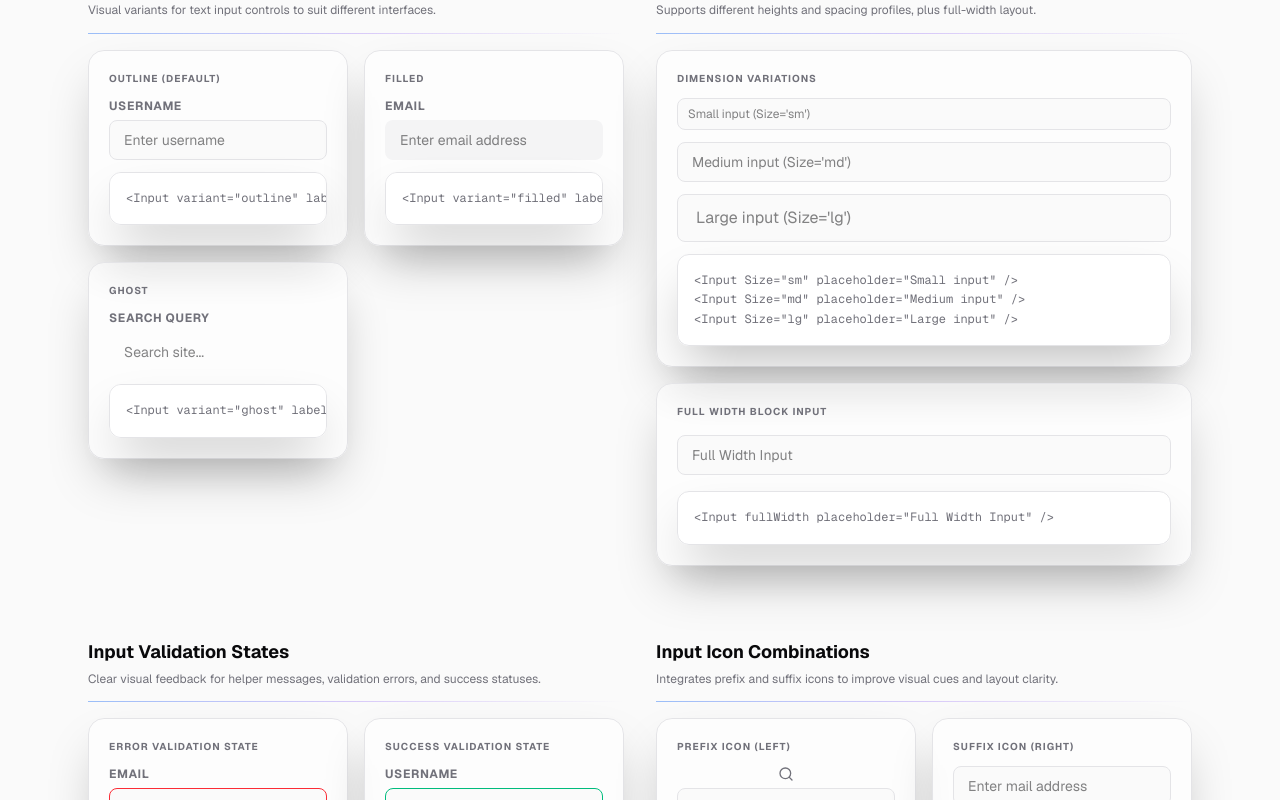
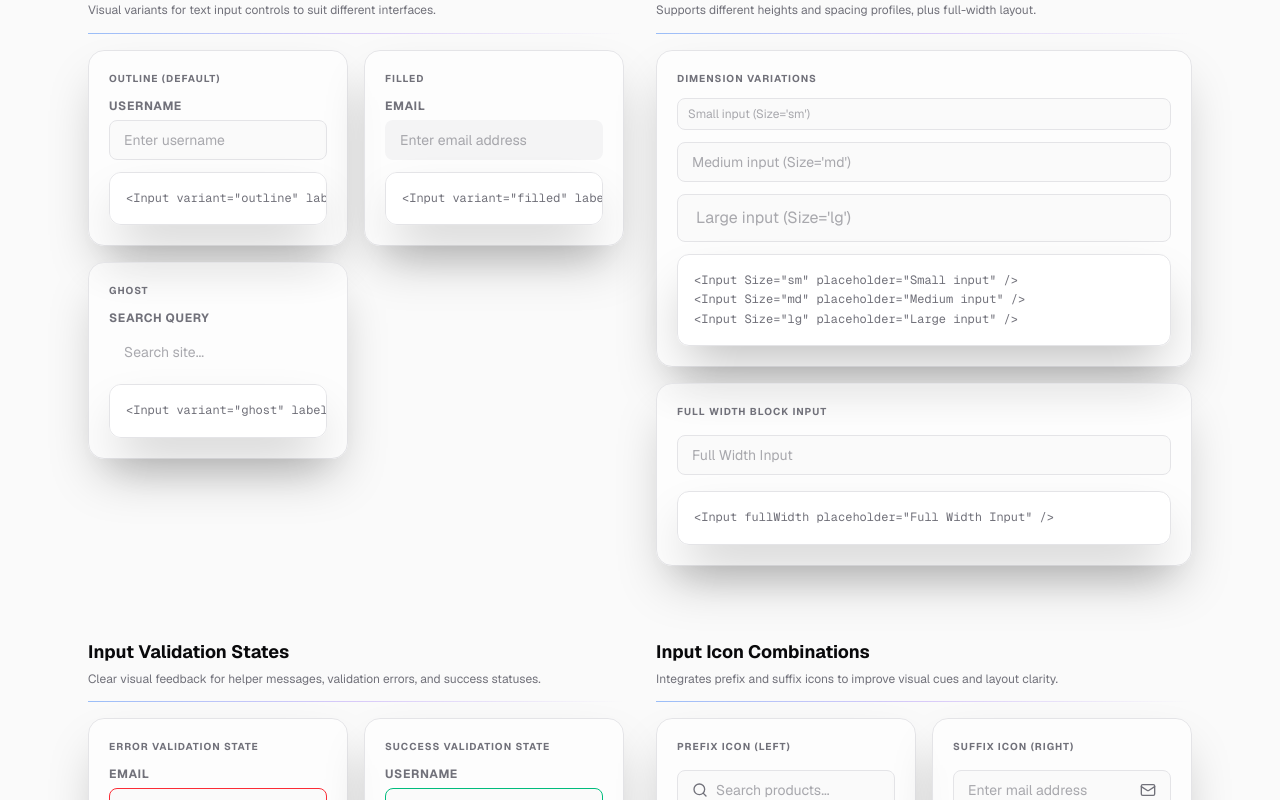
Before and after one commit to Ahmed-Hossam1/next-rendering-playground, a Next.js app: page / in a window 1280 px wide. Shown: the part 3140-3940 px from the top of the page. Built offline with nearby package versions, Linux system fonts and the light colour scheme.

Commit message:
fix icon appear

```diff
--- a/src/components/Input.tsx
+++ b/src/components/Input.tsx
@@ -98,15 +98,7 @@ const Input = React.forwardRef<HTMLInputElement, InputProps>(
             {label}
           </label>
         )}
-        {leftIcon && (
-          <div className="text-muted-foreground flex items-center justify-center shrink-0">
-            {leftIcon}
-          </div>
-        )}
-        <input
-          id={inputId}
-          ref={ref}
-          disabled={Disabled || undefined}
+        <div
           className={cn(
             containerVariants({
               variant,
@@ -119,6 +111,17 @@ const Input = React.forwardRef<HTMLInputElement, InputProps>(
             }),
             className,
           )}
+        >
+          {leftIcon && (
+            <div className="text-muted-foreground flex items-center justify-center shrink-0">
+              {leftIcon}
+            </div>
+          )}
+          <input
+            id={inputId}
+            ref={ref}
+            disabled={Disabled || undefined}
+            className="w-full bg-transparent outline-none h-full border-none p-0 text-inherit placeholder:text-muted-foreground/60 disabled:cursor-not-allowed"
             {...props}
           />
           {rightIcon && (
@@ -126,6 +129,7 @@ const Input = React.forwardRef<HTMLInputElement, InputProps>(
               {rightIcon}
             </div>
           )}
+        </div>
         {errorText && (
           <p className="text-xs text-red-500 font-medium tracking-wide">
             {errorText}
```
Lines whose indentation alone changed are shown as unchanged.
